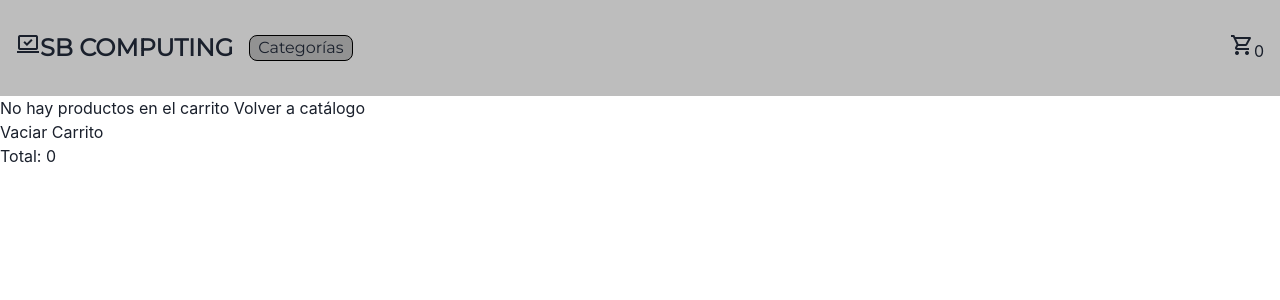
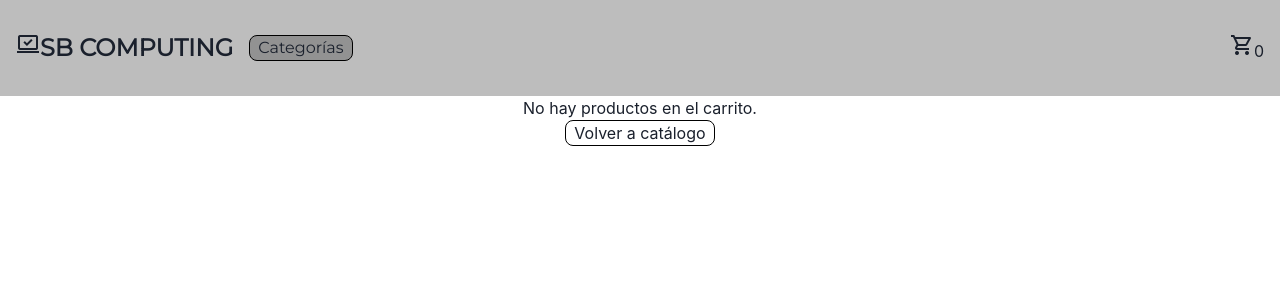
Before and after one commit to SantiBertora/SBcomputing, a React (Vite) app: page /cart in a window 1280 px wide. Shown: the top 300 px of the page. Built offline with nearby package versions, Linux system fonts and the light colour scheme.

Commit message:
agregando estilos

```diff
--- a/index.html
+++ b/index.html
@@ -12,6 +12,8 @@
   </head>
   <body>
     <div id="root"></div>
+    <script type="text/javascript" src="https://cdn.jsdelivr.net/npm/toastify-js"></script>
+    <script src="https://unpkg.com/sweetalert/dist/sweetalert.min.js"></script>
     <script type="module" src="/src/main.jsx"></script>
   </body>
 </html>
--- a/package.json
+++ b/package.json
@@ -14,7 +14,8 @@
     "firebase": "^9.19.1",
     "react": "^18.2.0",
     "react-dom": "^18.2.0",
-    "react-router-dom": "^6.9.0"
+    "react-router-dom": "^6.9.0",
+    "react-toastify": "^9.1.2"
   },
   "devDependencies": {
     "@types/react": "^18.0.27",
--- a/src/components/Cart.jsx
+++ b/src/components/Cart.jsx
@@ -2,7 +2,6 @@ import React from 'react'
 import { useContext } from 'react'
 import { CartContext } from '../context/CartContextProvider'
 import { Card, Image, Stack, Heading, Text, Button, CardBody, CardFooter } from '@chakra-ui/react'
-import { Link } from 'react-router-dom'
 import Formulario from './Formulario'
 
 const Cart = () => {
@@ -10,13 +9,14 @@ const Cart = () => {
 const {cart, vaciarCarrito, eliminarProducto, totalCarrito} = useContext(CartContext);
 
   return (
-    <div>
-      {cart.length === 0 && <h1>No hay productos en el carrito <a href="/">Volver a catálogo</a></h1>}
-      <button onClick={vaciarCarrito}>Vaciar Carrito</button>
+    <div className='carro'>
+      {cart.length === 0 ? <h2 className='cartVacio'>No hay productos en el carrito. <a className='linkCatalogo' href="/">Volver a catálogo</a></h2> : <button onClick={vaciarCarrito}>Vaciar Carrito</button>
+}
       {cart.map((producto) => (
 
         <Card
         key={producto.id}
+        className='itemCarrito'
         direction={{ base: 'column', sm: 'row' }}
         overflow='hidden'
         variant='outline'
@@ -32,11 +32,11 @@ const {cart, vaciarCarrito, eliminarProducto, totalCarrito} = useContext(CartCon
           <CardBody>
             <Heading size='md'>{producto.nombre}</Heading>
 
-            <Text py='2'>
-              {producto.precio}
+            <Text className='precio' py='2'>
+              ${producto.precio} / unidad.
             </Text>
             <Text py='2'>
-              {producto.cantidad}
+              Cantidad: {producto.cantidad}
             </Text>
           </CardBody>
 
@@ -48,7 +48,7 @@ const {cart, vaciarCarrito, eliminarProducto, totalCarrito} = useContext(CartCon
         </Stack>
       </Card>)
       )}
-      <h1>Total: {totalCarrito()}</h1>
+      {cart.length > 0 && <h1 className='total'>Total: {totalCarrito()}</h1>}
       {cart.length > 0 && <Formulario/>}
     </div>
   )
--- a/src/components/Formulario.jsx
+++ b/src/components/Formulario.jsx
@@ -18,6 +18,7 @@ const Formulario = () => {
         e.preventDefault();
 
         addDoc(ordenes, order).then(({id}) => {setIdOrden(id)});
+        swal("Compra realizada con éxito!", "El ID de su compra es: " + idOrden, "success");
         vaciarCarrito();
     };
 
@@ -32,12 +33,12 @@ const Formulario = () => {
   return (
     <div>
         <form onSubmit={guardarOrden}>
-            <input type="text" placeholder="Nombre Completo"  required onChange={(e) => setNombre(e.target.value)}/>
-            <input type="email" placeholder="Email" required onChange={(e) => setEmail(e.target.value)}/>
-            <input type="text" placeholder="Número de Telefono" required onChange={(e) => setTelefono(e.target.value)}/>
-            <button type="submit">Confirmar Compra</button>
+            <input className='input' type="text" placeholder="Nombre Completo"  required onChange={(e) => setNombre(e.target.value)}/>
+            <input className='input' type="email" placeholder="Email" required onChange={(e) => setEmail(e.target.value)}/>
+            <input className='input' type="text" placeholder="Número de Telefono" required onChange={(e) => setTelefono(e.target.value)}/>
+            <button className='btnComprar' type="submit">Confirmar Compra</button>
         </form>
-        <p>El ID de su compra es: <span>{idOrden}</span></p>
+        <p>El ID de su compra es: <span className='id'>{idOrden}</span></p>
     </div>
   )
 }
--- a/src/components/ItemCount.jsx
+++ b/src/components/ItemCount.jsx
@@ -7,11 +7,11 @@ const ItemCount = ({producto}) => {
     const [contador, setContador] = useState(0);
 
     const sumar = () => {
-        contador < producto.stock ? setContador(contador + 1) : alert('No hay mas stock');
+        contador < producto.stock ? setContador(contador + 1) : swal('No hay mas stock', 'Lo sentimos.', "warning");
     }
 
     const restar = () => {
-        contador > 0 ? setContador(contador - 1) : alert('No hay productos');
+        contador > 0 ? setContador(contador - 1) : swal('No hay productos');
     }
 
     const obtenerProducto = () => {
--- a/src/components/ItemDetailContainer.jsx
+++ b/src/components/ItemDetailContainer.jsx
@@ -26,7 +26,7 @@ const ItemDetailContainer = () => {
 
   if(loading) {
     return (
-      <div>
+      <div className='spinner'>
         <Loading/>
       </div>
     )
--- a/src/components/ItemListContainer.jsx
+++ b/src/components/ItemListContainer.jsx
@@ -32,7 +32,7 @@ const ItemListContainer = () => {
 
   if(loading) {
     return (
-      <div>
+      <div className='spinner'>
         <Loading/>
       </div>
     )
--- a/src/context/CartContextProvider.jsx
+++ b/src/context/CartContextProvider.jsx
@@ -1,5 +1,7 @@
 import React from 'react'
 import { createContext, useState } from 'react'
+import { ToastContainer, toast } from 'react-toastify';
+import 'react-toastify/dist/ReactToastify.css';
 
 export const CartContext = createContext()
 
@@ -14,8 +16,9 @@ const CartContextProvider = ({children}) => {
         } else if (index > -1 && cart[index].cantidad < productoParaCarrito.stock && cart[index].cantidad + productoParaCarrito.cantidad <= productoParaCarrito.stock){
             cart[index].cantidad += productoParaCarrito.cantidad;
             setCart([...cart]);
+            toast("Producto agregado al carrito")
         } else {
-            alert('No hay mas stock');
+            swal("No hay mas stock", "Lo sentimos.", "warning");
         }
     }
 
@@ -34,7 +37,10 @@ const CartContextProvider = ({children}) => {
     }
 
     return (
+        <>
+        <ToastContainer/>
         <CartContext.Provider value={{cart, setCart, agregarProducto, eliminarProducto, vaciarCarrito, totalCarrito }}>{children}</CartContext.Provider>
+        </>
     )
 }
 
--- a/src/main.css
+++ b/src/main.css
@@ -73,3 +73,64 @@ body {
 .descripcion {
     text-align: center;
 }
+
+.itemCarrito {
+    width: 100%;
+}
+
+.carro {
+    display: flex;
+    flex-direction: column;
+    justify-content: center;
+    align-items: center;
+    height: 100%;
+}
+
+.cartVacio {
+    display: flex;
+    flex-direction: column;
+    justify-content: center;
+    align-items: center;
+}
+
+.linkCatalogo {
+    border: 1px solid black;
+    border-radius: 0.5rem;
+    padding-left: 0.5rem;
+    padding-right: 0.5rem;
+}
+
+.precio {
+    font-weight: bold;
+    color: green;
+}
+
+.total {
+    font-weight: bold;
+    color: green;
+    font-size: xx-large
+}
+
+.btnComprar {
+    border: 1px solid black;
+    border-radius: 0.5rem;
+    background-color: rgb(146, 146, 146);
+    font-family: 'Montserrat', sans-serif;
+    padding-left: 0.5rem;
+    padding-right: 0.5rem;
+}
+
+.input {
+    border: 1px solid black;
+    border-radius: 0.5rem;
+    padding-left: 0.5rem;
+    padding-right: 0.5rem;
+}
+
+.spinner {
+    width: 100%;
+    height: 100%;
+    display: flex;
+    justify-content: center;
+    align-items: center;
+}
```
Also changed, not shown: 2 other files (tests, documents, lock files or other folders).
